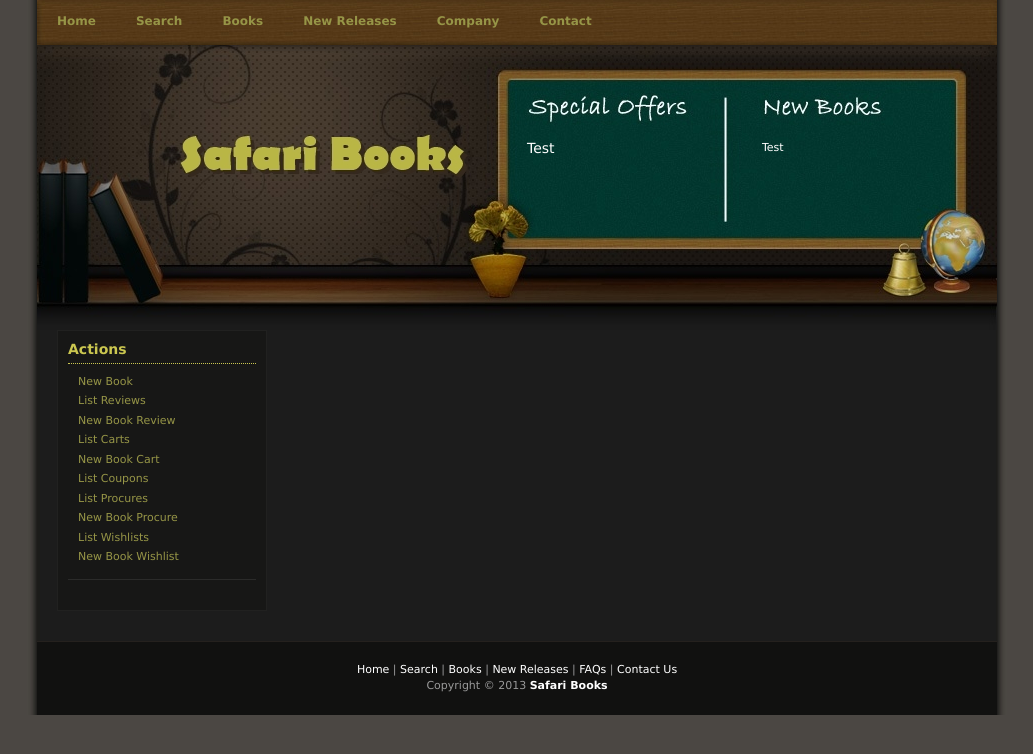
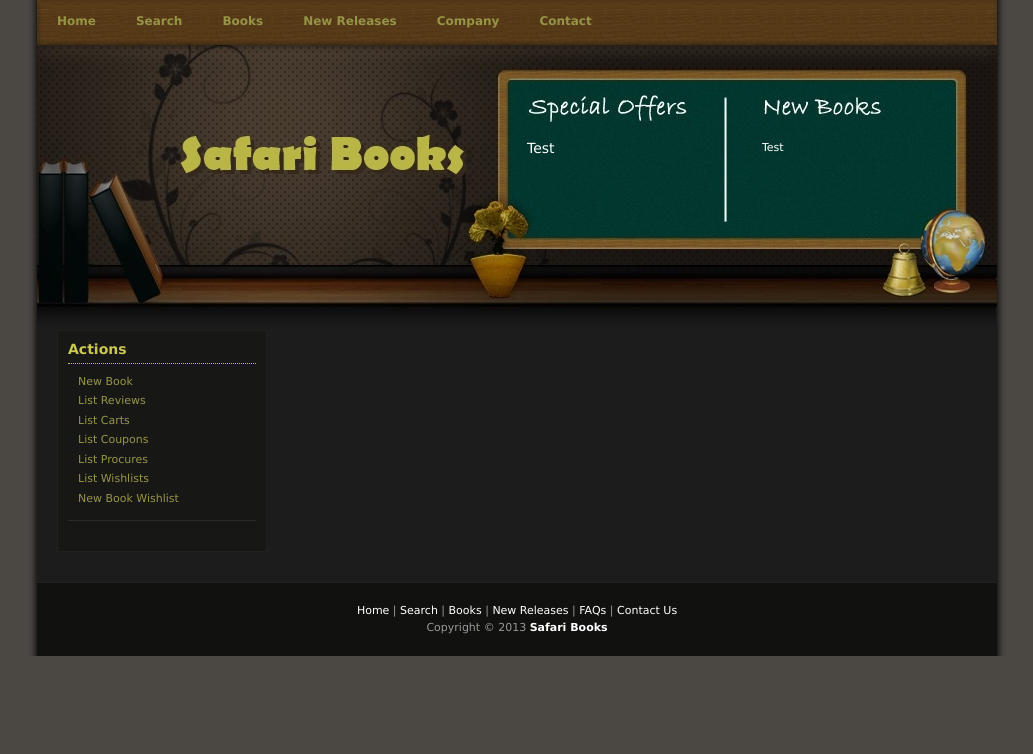
Before and after one commit to breinntaguilar/safaribooks, a CakePHP app: the page made by app/View/Books/index.ctp in a window 1280 px wide. Shown: the top 754 px of the page, without its empty margins (123-1156 px from the left). Run offline with PHP 8.4 and a stand-in for CakePHP, Linux system fonts and the light colour scheme; the template is opened without the code that fills it, so the values that code supplies are empty; some libraries are stand-ins or nearby versions.

Commit message:
Update index.ctp

```diff
--- a/app/View/Books/index.ctp
+++ b/app/View/Books/index.ctp
@@ -5,12 +5,9 @@
 			<ul>
 				<li><?php echo $this->Html->link(__('New Book'), array('action' => 'add')); ?></li>
 				<li><?php echo $this->Html->link(__('List Reviews'), array('controller' => 'reviews', 'action' => 'index')); ?> </li>
-				<li><?php echo $this->Html->link(__('New Book Review'), array('controller' => 'reviews', 'action' => 'add')); ?> </li>
 				<li><?php echo $this->Html->link(__('List Carts'), array('controller' => 'carts', 'action' => 'index')); ?> </li>
-				<li><?php echo $this->Html->link(__('New Book Cart'), array('controller' => 'carts', 'action' => 'add')); ?> </li>
 				<li><?php echo $this->Html->link(__('List Coupons'), array('controller' => 'coupons', 'action' => 'index')); ?></li>
 				<li><?php echo $this->Html->link(__('List Procures'), array('controller' => 'procures', 'action' => 'index')); ?> </li>
-				<li><?php echo $this->Html->link(__('New Book Procure'), array('controller' => 'procures', 'action' => 'add')); ?> </li>
 				<li><?php echo $this->Html->link(__('List Wishlists'), array('controller' => 'wishlists', 'action' => 'index')); ?> </li>
 				<li><?php echo $this->Html->link(__('New Book Wishlist'), array('controller' => 'wishlists', 'action' => 'add')); ?> </li>
 			</ul>
```
